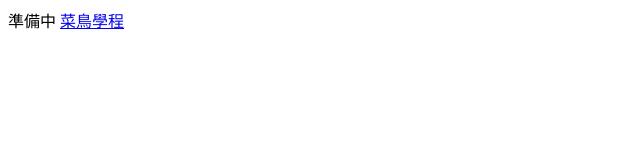
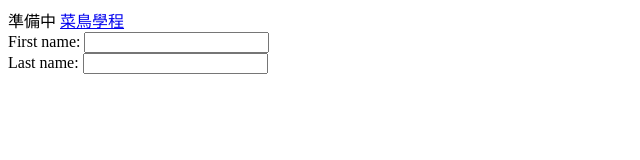
Before and after one commit to MyDearGreatTeacher/MyDearGreatTeacher.github.io, a plain HTML site: page index.html in a window 1280 px wide. Shown: the whole page, without its empty margins (0-640 px from the left). Drawn offline with Linux system fonts and the light colour scheme.

Commit message:
Update index.html

```diff
--- a/index.html
+++ b/index.html
@@ -9,6 +9,13 @@
 準備中
 
  <a href="http://www.runoob.com/">菜鳥學程</a>
+
+
+<form>
+First name: <input type="text" name="firstname"><br>
+Last name: <input type="text" name="lastname">
+</form>
+
 </body>
 
 </html>
```
